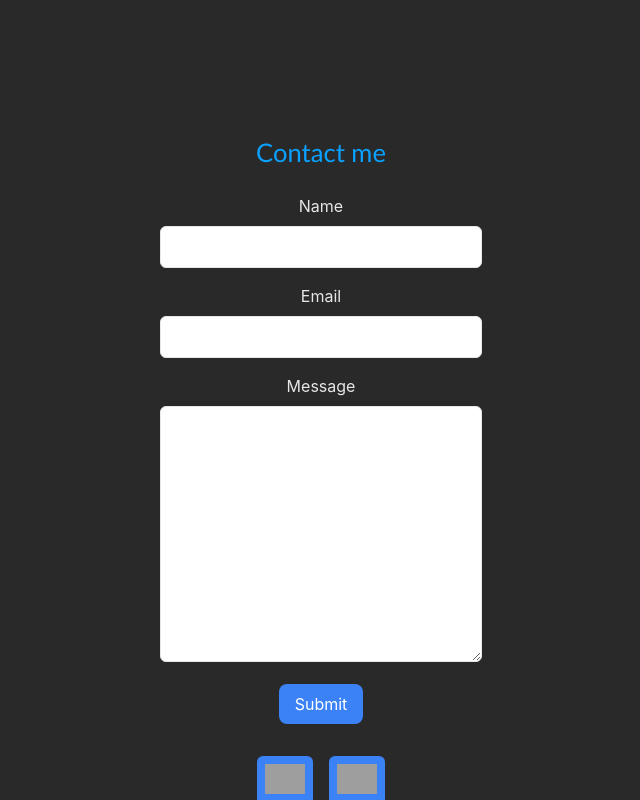
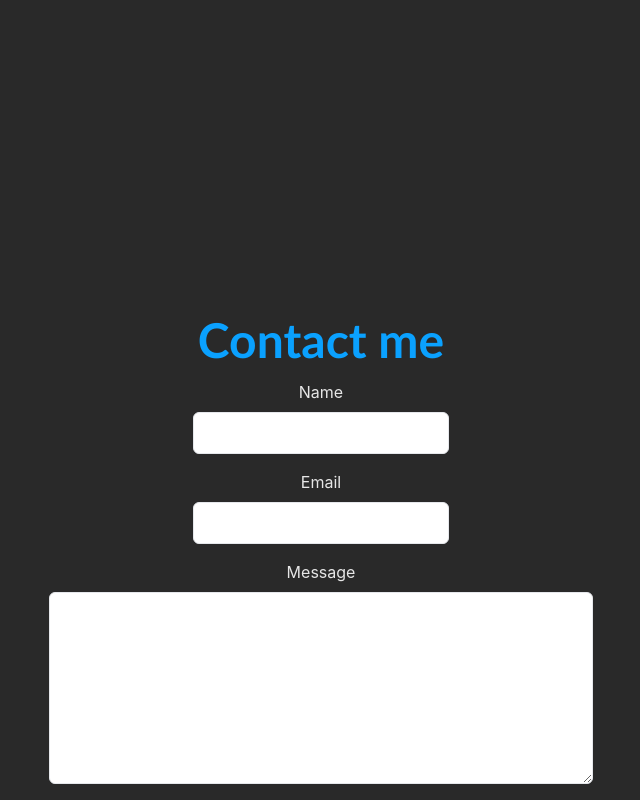
Before and after one commit to HunterShiells/hunter-shiells-portfolio, a Next.js app: page / in a window 1280 px wide. Shown: the part 3560-4360 px from the top of the page, without its empty margins (319-959 px from the left). Built offline with nearby package versions, Linux system fonts and the light colour scheme; grey boxes are pictures that could not be loaded.

Commit message:
Fixed Contact Page

```diff
--- a/app/components/Footer.js
+++ b/app/components/Footer.js
@@ -55,10 +55,10 @@ function Footer() {
   };
 
   return (
-    <footer className="footer p-8 md:p-16 lg:p-24">
-      <span className="text-white text-lg md:text-xl lg:text-2xl">Contact me</span>
+    <footer className="footer mt-[25px] md:mt-[180px] md:mb-[100px] p-8 md:p-16 lg:p-24 text-center">
+      <span className="text-4xl md:text-4xl lg:text-5xl font-bold mb-4 text-blue-500">Contact me</span>
 
-      <form onSubmit={handleSubmit} className="contact-form text-center mt-4">
+      <form onSubmit={handleSubmit} className="contact-form mt-4 ">
         <label htmlFor="name" className="block text-white mb-2">Name</label>
         <input
           type="text"
@@ -66,7 +66,7 @@ function Footer() {
           value={name}
           onChange={(e) => setName(e.target.value)}
           ref={nameRef}
-          className="p-2 border rounded-md mb-4 w-64 md:w-full lg:w-full"
+          className="p-2 border rounded-md mb-4 w-64 md:w-50 lg:w-50"
         />
 
         <label htmlFor="email" className="block text-white mb-2">Email</label>
@@ -76,19 +76,19 @@ function Footer() {
           value={email}
           onChange={(e) => setEmail(e.target.value)}
           ref={emailRef}
-          className="p-2 border rounded-md mb-4 w-64 md:w-full lg:w-full"
+          className="p-2 border rounded-md mb-4 w-64 md:w-50 lg:w-50"
         />
-
+        <div className="flex-col">
         <label htmlFor="message" className="block text-white mb-2">Message</label>
         <textarea
             id="message"
             value={message}
             onChange={(e) => setMessage(e.target.value)}
             ref={messageRef}
-            className="p-2 border rounded-md mb-4 w-64 h-32 md:h-48 md:w-full lg:w-full lg:h-64"
+            className="p-2 border rounded-md mb-4 w-full h-32 md:h-48 lg:w-1/2"
           ></textarea>
+        </div>
         <button type="submit" className="bg-blue-500 text-white py-2 px-4 rounded-lg hover:bg-blue-600 w-full md:w-auto">Submit</button>
-
       </form>
       <div className="social-icons flex justify-center mt-8 ">
         <a href="https://www.linkedin.com/in/hunter-shiells-337072225/" target="_blank" rel="noopener noreferrer">
--- a/app/globals.css
+++ b/app/globals.css
@@ -90,17 +90,8 @@ body {
   text-transform: uppercase;
 }
 
-.footer {
-  height: 100vh;
-  display: flex;
-  flex-direction: column;
-  align-items: center;
-  padding: 165px;
-}
-
 .footer span {
   font-family: "Gill Sans", "Gill Sans MT", Calibri, "Trebuchet MS", sans-serif;
-  font-size: var(--headlineMedium);
   color: var(--primaryColor);
   margin-bottom: 10px;
 }
```
